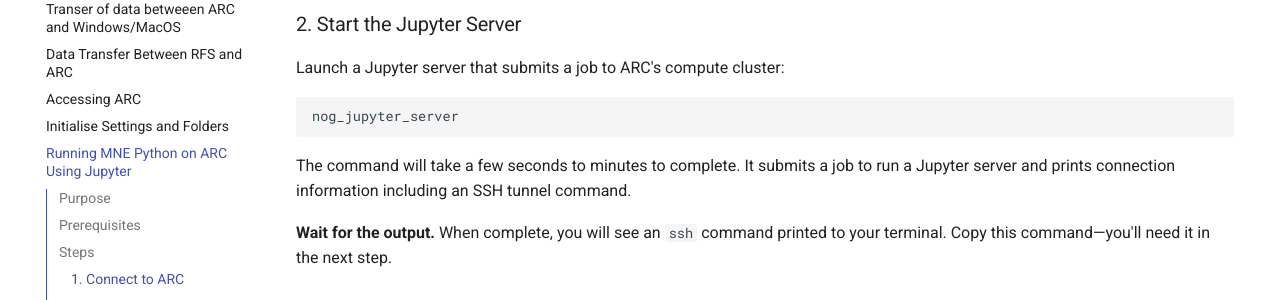
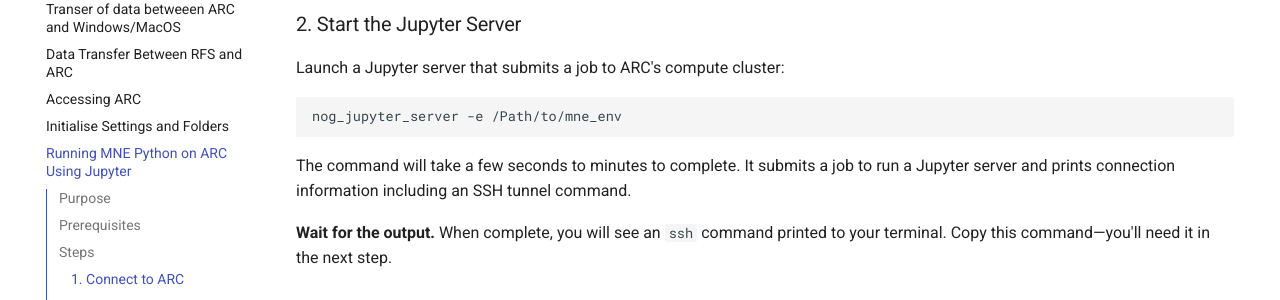
Before and after one commit to Neuronal-Oscillations/group-handbook, an MkDocs documentation site: the page built from docs/Data-Storage-and-Processing/jupyterMNE.md, in a window 1280 px wide and 900 px high, scrolled down 737 px. Shown: the part 153-453 px from the top of the window. Built offline with MkDocs 1.6.1 and Material for MkDocs 9.7.7, drawn with Linux system fonts in a browser that asks for light colours.

Commit message:
Update jupyterMNE.md

````diff
--- a/docs/Data-Storage-and-Processing/jupyterMNE.md
+++ b/docs/Data-Storage-and-Processing/jupyterMNE.md
@@ -31,7 +31,7 @@
 Launch a Jupyter server that submits a job to ARC's compute cluster:
 
 ```bash
-nog_jupyter_server
+nog_jupyter_server -e /Path/to/mne_env
 ```
 
 The command will take a few seconds to minutes to complete. It submits a job to run a Jupyter server and prints connection information including an SSH tunnel command.
````
